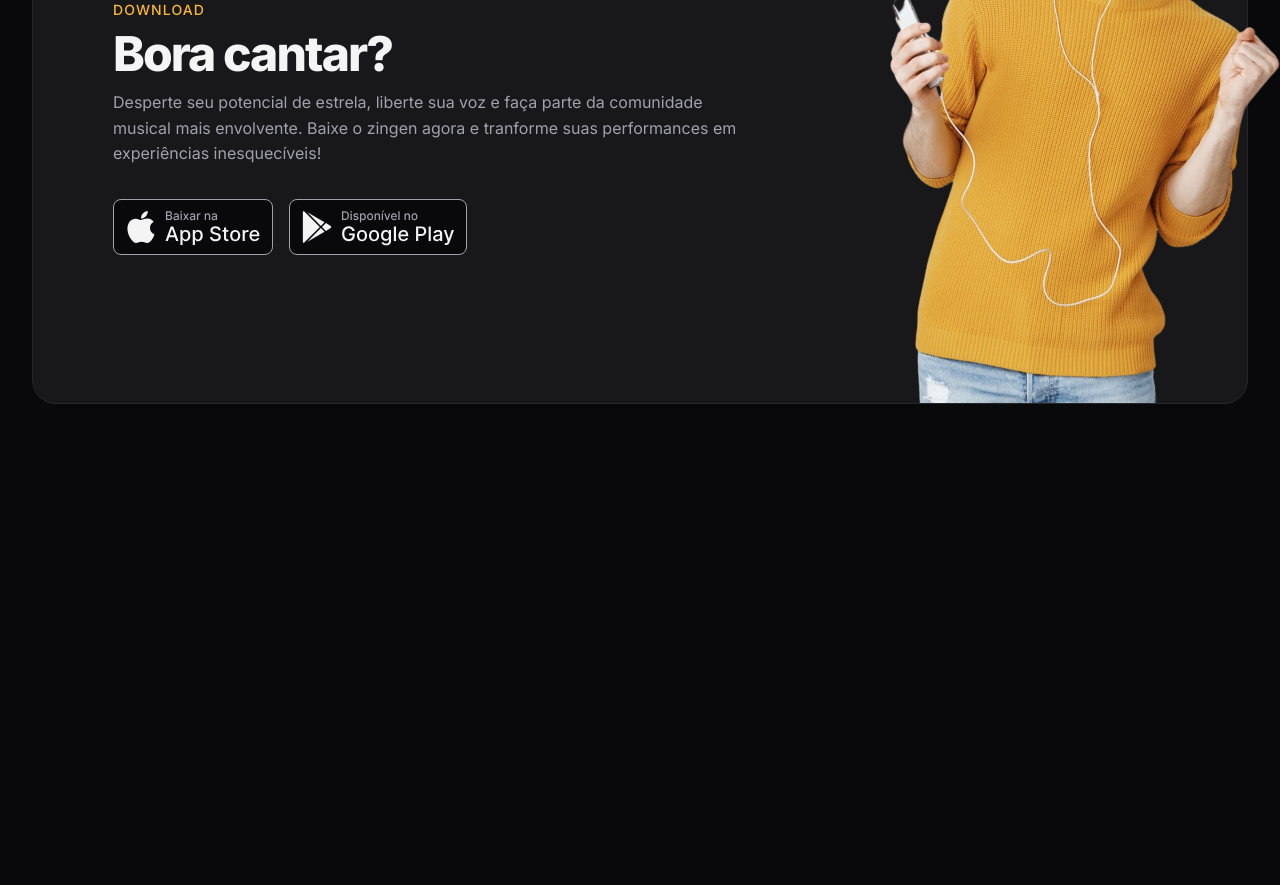
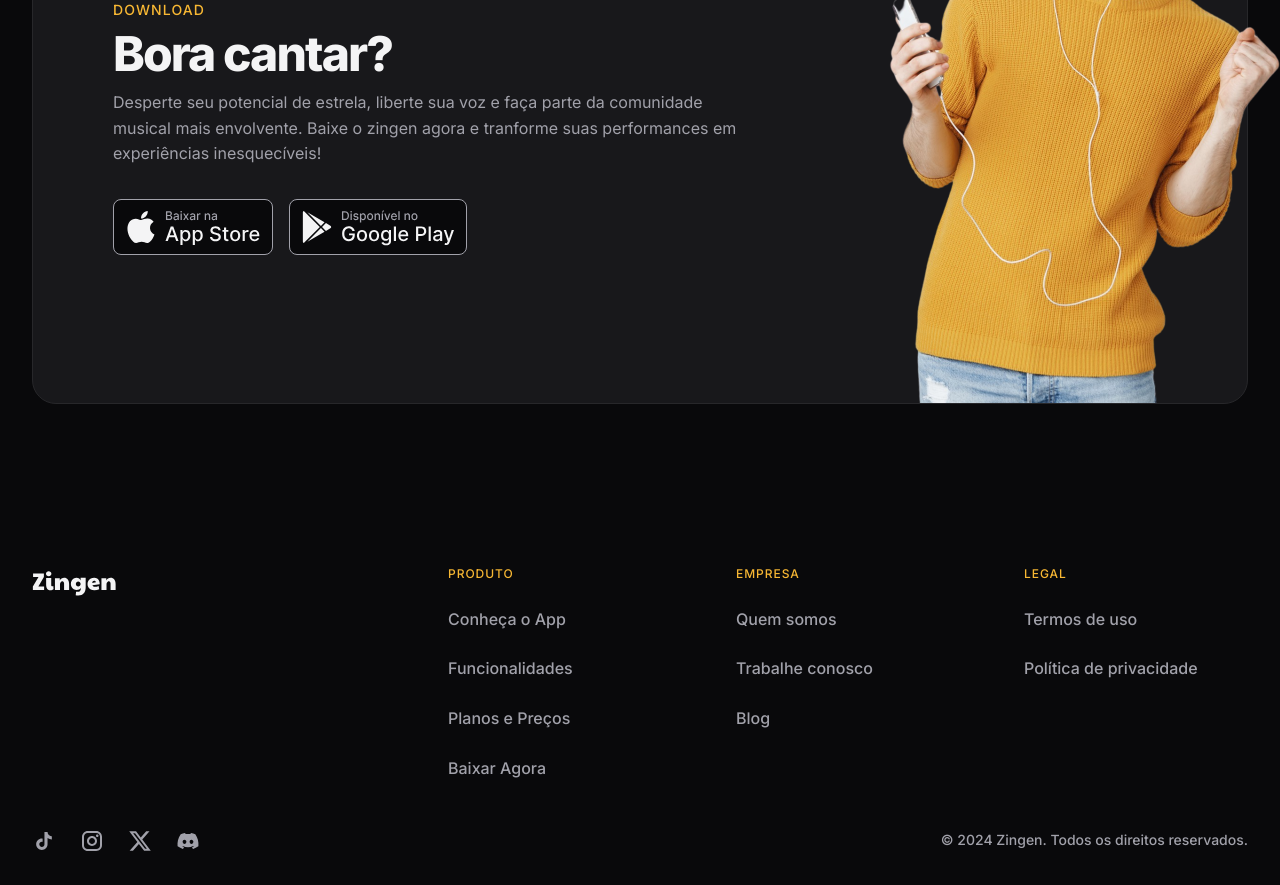
Before and after one commit to HikaroRibeiro/zingen, a plain HTML site: page index.html in a window 1280 px wide. Shown: the part 3713-4598 px from the top of the page. Before the commit the page ends 4197 px from the top, so only its background shows below. Drawn offline with Linux system fonts and the light colour scheme.

Commit message:
✨ Seção Footer
Criação da seção footer com suas estilizações.

```diff
--- a/index.html
+++ b/index.html
@@ -195,5 +195,45 @@
         </div>
 
     </section>
+
+    <footer>
+        <div class="container py-xl grid">
+            <section class="grid top">
+                <img src="assets/logo.svg" alt="Logo Zingen">
+                <nav class="even-columns">
+                    <ul role="list" class="grid gap-1.5">
+                        <li class="title">Produto</li>
+                        <li><a href="#about">Conheça o App</a></li>
+                        <li><a href="#features">Funcionalidades</a></li>
+                        <li><a href="#pricing">Planos e Preços</a></li>
+                        <li><a href="#download">Baixar Agora</a></li>
+                    </ul>
+
+                    <ul role="list" class="grid gap-1.5">
+                        <li class="title">Empresa</li>
+                        <li><a href="#about">Quem somos</a></li>
+                        <li><a href="#">Trabalhe conosco</a></li>
+                        <li><a href="#">Blog</a></li>
+                    </ul>
+
+                    <ul role="list" class="grid gap-1.5">
+                        <li class="title">Legal</li>
+                        <li><a href="#">Termos de uso</a></li>
+                        <li><a href="#">Política de privacidade</a></li>
+                    </ul>
+                </nav>
+            </section>
+
+            <section class="bottom flex gap-1.5">
+                <div class="flex gap-1.5">
+                    <a href="#" class="social" aria-label="tiktok"></a>
+                    <a href="#" class="social" aria-label="instagram"></a>
+                    <a href="#" class="social" aria-label="twitter"></a>
+                    <a href="#" class="social" aria-label="discord"></a>
+                </div>
+                <span class="copy">© 2024 Zingen. Todos os direitos reservados.</span>
+            </section>
+        </div>
+    </footer>
 </body>
 </html>
--- /dev/null
+++ b/styles/footer.css
@@ -0,0 +1,58 @@
+footer {
+    color: var(--text-color-secondary);
+    font-weight: var(--fw-md);
+
+    & .container {
+        padding-inline: 3rem;
+    }
+
+    & .container, & .top {
+        gap: 3rem;
+    }
+
+    & nav.even-columns {
+        gap: 4rem;
+    }
+
+    & .top ul {
+        align-content: start;
+    }
+
+    & .title {
+        font-size: 0.75rem;
+        letter-spacing: 0.08em;
+        text-transform: uppercase;
+        color: var(--brand-color-primary);
+    }
+
+    & .bottom {
+        flex-wrap: wrap;
+
+        & > div {
+            margin-right: auto;
+        }
+
+        & span {
+            font-size: .875rem;
+        }
+    }
+
+    @media (width >= 80em) {
+        .container {
+            padding-inline: 0;
+            padding-bottom: 2rem;
+        }
+
+        & .top {
+            grid-template-columns: auto 1fr;
+
+            & nav {
+                margin-left: auto;
+
+                & ul {
+                    width: 14rem;
+                }
+            }
+        }
+    }
+}
--- a/styles/global.css
+++ b/styles/global.css
@@ -48,6 +48,8 @@ html {
     color: var(--text-color-primary);
 
     overflow-x: hidden;
+
+    scroll-behavior: smooth;
 
 }
 
--- a/styles/index.css
+++ b/styles/index.css
@@ -11,4 +11,5 @@
 /* Só vai importar o estilo abaixo se a tela for maior ou igual a 80 rem.*/
 @import url(features.css) (width >= 80rem);
 @import url(pricing.css);
-@import url(download.css)
+@import url(download.css);
+@import url(footer.css);
--- a/styles/social.css
+++ b/styles/social.css
@@ -16,7 +16,7 @@ a.social {
         }
     }
 
-        &[aria-label="instagram"] {
+    &[aria-label="instagram"] {
         --bg-img: url(../assets/icons/instagram.svg);
 
         &:hover {
@@ -24,7 +24,7 @@ a.social {
         }
     }
 
-        &[aria-label="twitter"] {
+    &[aria-label="twitter"] {
         --bg-img: url(../assets/icons/twitter.svg);
 
         &:hover {
@@ -32,7 +32,7 @@ a.social {
         }
     }
 
-        &[aria-label="discord"] {
+    &[aria-label="discord"] {
         --bg-img: url(../assets/icons/discord.svg);
 
         &:hover {
```
